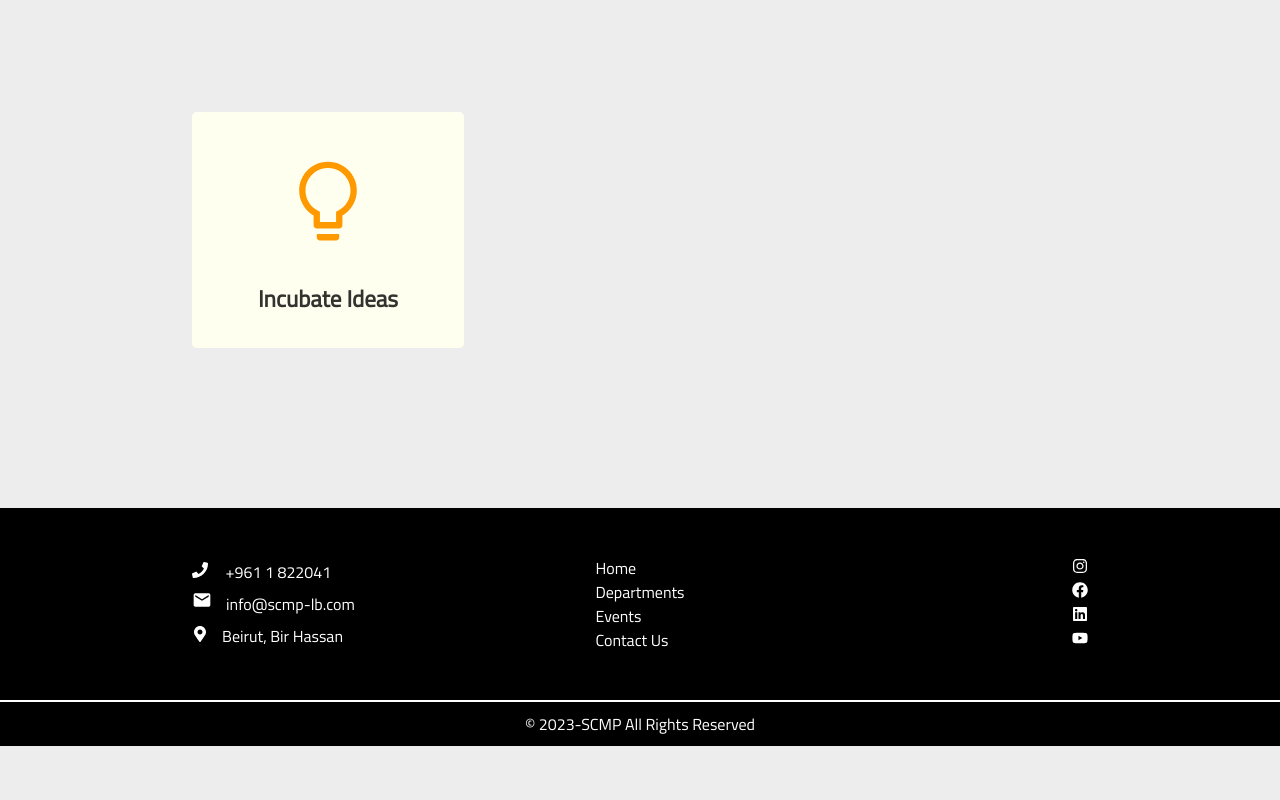
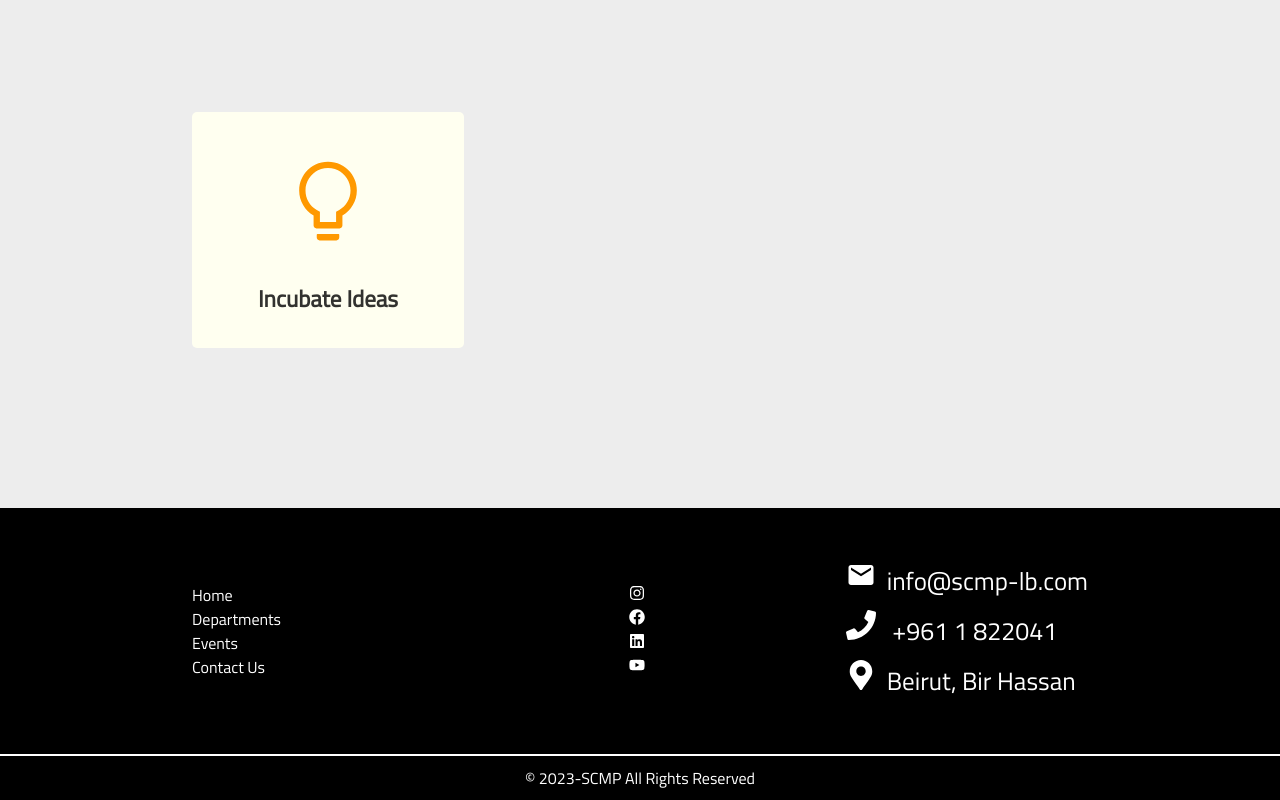
Before and after one commit to scmp-lb/new-scmp, a React (Create React App) app in the folder client/: page / in a window 1280 px wide. Shown: the part 3640-4440 px from the top of the page. Before the commit the page ends 4386 px from the top, so only its background shows below. Built offline with nearby package versions, Linux system fonts and the light colour scheme; no server answers.

Commit message:
style edits

```diff
--- a/client/src/components/footer.jsx
+++ b/client/src/components/footer.jsx
@@ -14,24 +14,6 @@ function Footer() {
  return (
   <div className="footer">
    <div className="footer-top">
-        <div className="info">
-          {" "}
-          <p>
-            {" "}
-            <FaPhone />
-            &nbsp;&nbsp;&nbsp;&nbsp; +961 1 822041
-          </p>
-          <p>
-            {" "}
-            <MdEmail size={20} />
-            &nbsp;&nbsp;&nbsp;&nbsp;info@scmp-lb.com
-          </p>
-          <p>
-            {" "}
-            <FaMapMarkerAlt />
-            &nbsp;&nbsp;&nbsp;&nbsp;Beirut, Bir Hassan
-          </p>
-        </div>
     <div className="links">
      <p>
       {" "}
@@ -83,6 +65,23 @@ function Footer() {
       </a>
      </p>
     </div>
+    <div className="info">
+     {" "}
+     <p style={{ fontSize: "25px" }}>
+      <MdEmail size={30} />
+      &nbsp;&nbsp;info@scmp-lb.com
+     </p>
+     <p style={{ fontSize: "25px" }}>
+      {" "}
+      <FaPhone size={30} />
+      &nbsp;&nbsp; +961 1 822041
+     </p>
+     <p style={{ fontSize: "25px" }}>
+      {" "}
+      <FaMapMarkerAlt size={30} />
+      &nbsp;&nbsp;Beirut, Bir Hassan
+     </p>
+    </div>
    </div>
    <div className="footer-bottom">
     <p>© 2023-SCMP All Rights Reserved</p>
--- a/client/src/sass/components/_NavBar.scss
+++ b/client/src/sass/components/_NavBar.scss
@@ -13,8 +13,10 @@ header {
  backdrop-filter: blur(60px);
  z-index: 1;
  z-index: 9999;
+ font-size: larger;
  padding: 20px 15%;
-  color: yellow;
+
+ color: white;
  a.navbar-dropdown {
   position: relative;
   display: block;
@@ -60,7 +62,7 @@ header {
  }
 }
 .logo {
-  height: 4rem;
+ height: 5rem;
  object-fit: cover;
 }
 nav a {
@@ -119,6 +121,10 @@ header .nav-btn {
  nav a {
   font-size: 40px;
  }
+ label {
+  font-size: 45px;
+  font-style: bolder;
+ }
  header nav {
   position: fixed;
   top: 0;
--- a/client/src/sass/components/_footer.scss
+++ b/client/src/sass/components/_footer.scss
@@ -67,7 +67,6 @@
 
     p {
      font-size: 1.8rem;
-     text-decoration: underline;
      padding: 0;
     }
    }
--- a/client/src/sass/components/_nav.scss
+++ b/client/src/sass/components/_nav.scss
@@ -130,6 +130,9 @@
    left: 0;
    width: 100%;
   }
+  nav a {
+   color: white;
+  }
   .Nav-list li {
    display: block;
    text-align: center;
--- a/client/src/sass/pages/_oneevent.scss
+++ b/client/src/sass/pages/_oneevent.scss
@@ -41,6 +41,7 @@
   }
   .event-text {
    height: 30%;
+
    h1 {
     color: #ff9900;
     padding-bottom: 1rem;
@@ -61,7 +62,7 @@
   }
   p {
    width: 750px;
-   text-align: justify;
+   text-align: center;
   }
   .desc {
    line-height: 2rem;
@@ -91,7 +92,6 @@
    margin-top: 2rem;
   }
   p {
-   width: 690px !important;
    text-align: center;
   }
  }
```
Lines whose indentation alone changed are shown as unchanged.
